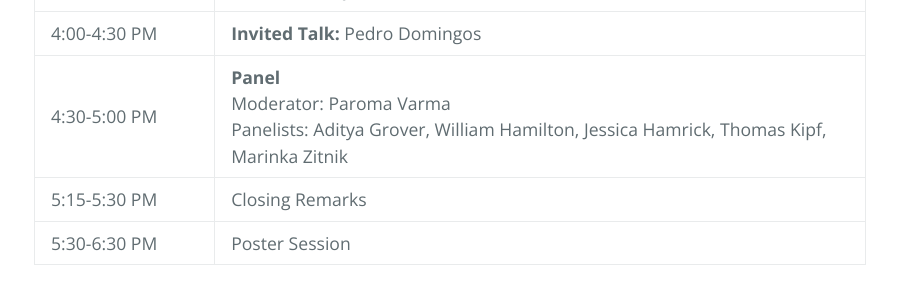
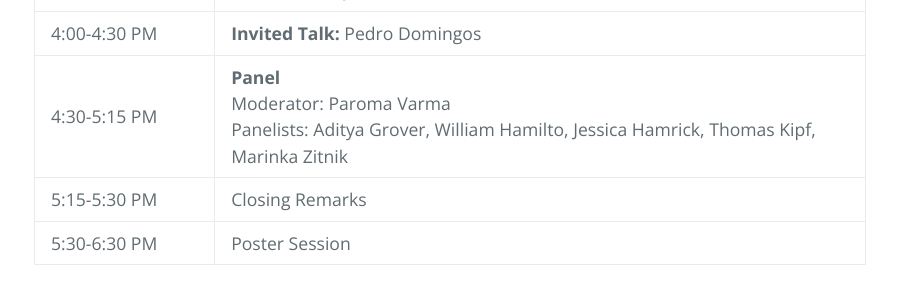
Before and after one commit to r2learning/r2learning.github.io, a Jekyll site: the page docs/index.html, which Jekyll copies as it is, in a window 1280 px wide and 900 px high, scrolled down 2152 px. Shown: the part 156-456 px from the top of the window, without its empty margins (190-1087 px from the left). Built offline with Jekyll 4.4.1, drawn with Linux system fonts in a browser that asks for light colours; some of the changed text lies outside the part shown.

Commit message:
schedule added 2

```diff
--- a/docs/index.html
+++ b/docs/index.html
@@ -136,8 +136,8 @@
       <td><strong>Invited Talk:</strong>  Pedro Domingos</td>
     </tr>
     <tr>
-      <td>4:30-5:00 PM</td>
-      <td><strong>Panel</strong> <br /> Moderator: Paroma Varma <br /> Panelists: Aditya Grover, William Hamilton, Jessica Hamrick, Thomas Kipf, Marinka Zitnik</td>
+      <td>4:30-5:15 PM</td>
+      <td><strong>Panel</strong> <br /> Moderator: Paroma Varma <br /> Panelists: Aditya Grover, William Hamilto, Jessica Hamrick, Thomas Kipf, Marinka Zitnik</td>
     </tr>
     <tr>
       <td>5:15-5:30 PM</td>
```
Also changed, not shown: other parts of docs/index.html (+1 -1 lines).
